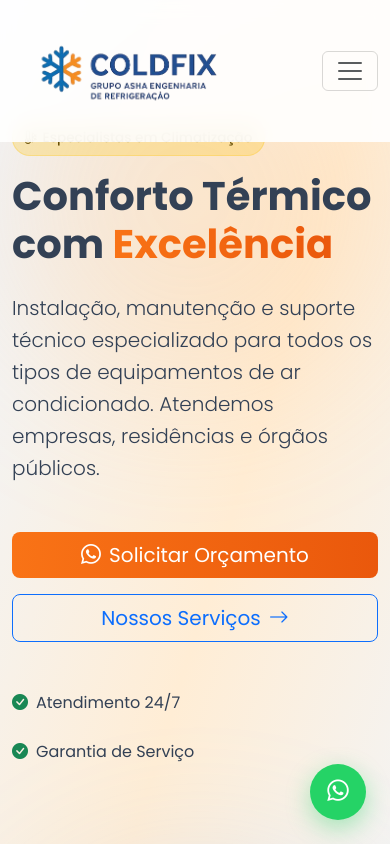
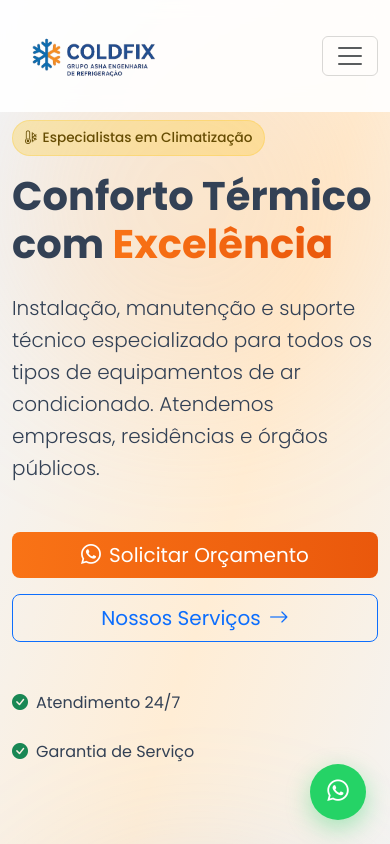
Before and after one commit to caiobtc/coldfix, a plain HTML site: page index.html in a window 390 px wide. Shown: the top 844 px of the page. Drawn offline with nearby package versions, Linux system fonts and the light colour scheme.

Commit message:
Ajuste no tamanho da largura do navbar para mobile

```diff
--- a/index.html
+++ b/index.html
@@ -30,7 +30,7 @@
                 <a class="navbar-brand d-flex align-items-center gap-2" href="#">
                     <div class="d-flex align-items-center gap-2">
                         <img src="./assets/coldfix-logo.png" alt="ColdFix Logo" class="img-fluid"
-                            style="height: 100px; width: auto;">
+                            style="height: 70px; width: auto;">
                     </div>
                 </a>
 
```
